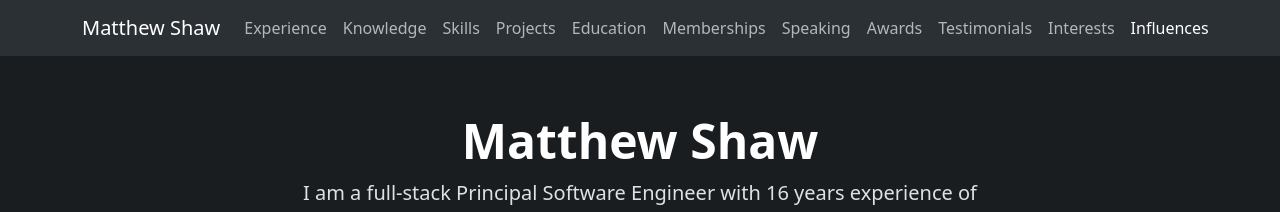
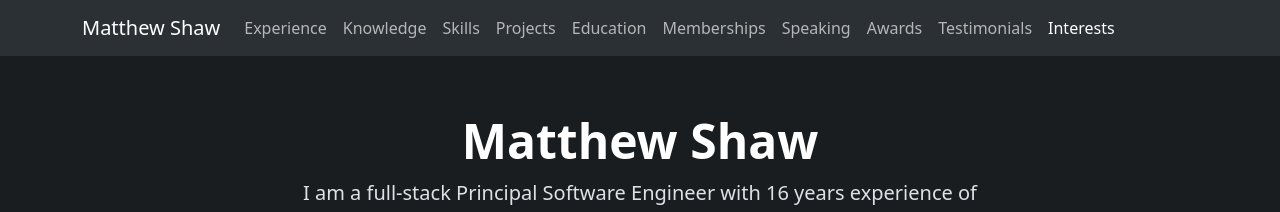
Before and after one commit to matthew-shaw/matthew-shaw.github.io, a Jekyll site: the page built from index.html, in a window 1280 px wide. Shown: the top 212 px of the page. Built offline with Jekyll 4.4.1, drawn with Linux system fonts in a browser that asks for light colours.

Commit message:
remove influences

```diff
--- a/_layouts/default.html
+++ b/_layouts/default.html
@@ -48,9 +48,6 @@
           </li>
           <li class="nav-item">
             <a class="nav-link" href="#interests">Interests</a>
-          </li>
-          <li class="nav-item">
-            <a class="nav-link" href="#influences">Influences</a>
           </li>
         </ul>
       </div>
```
